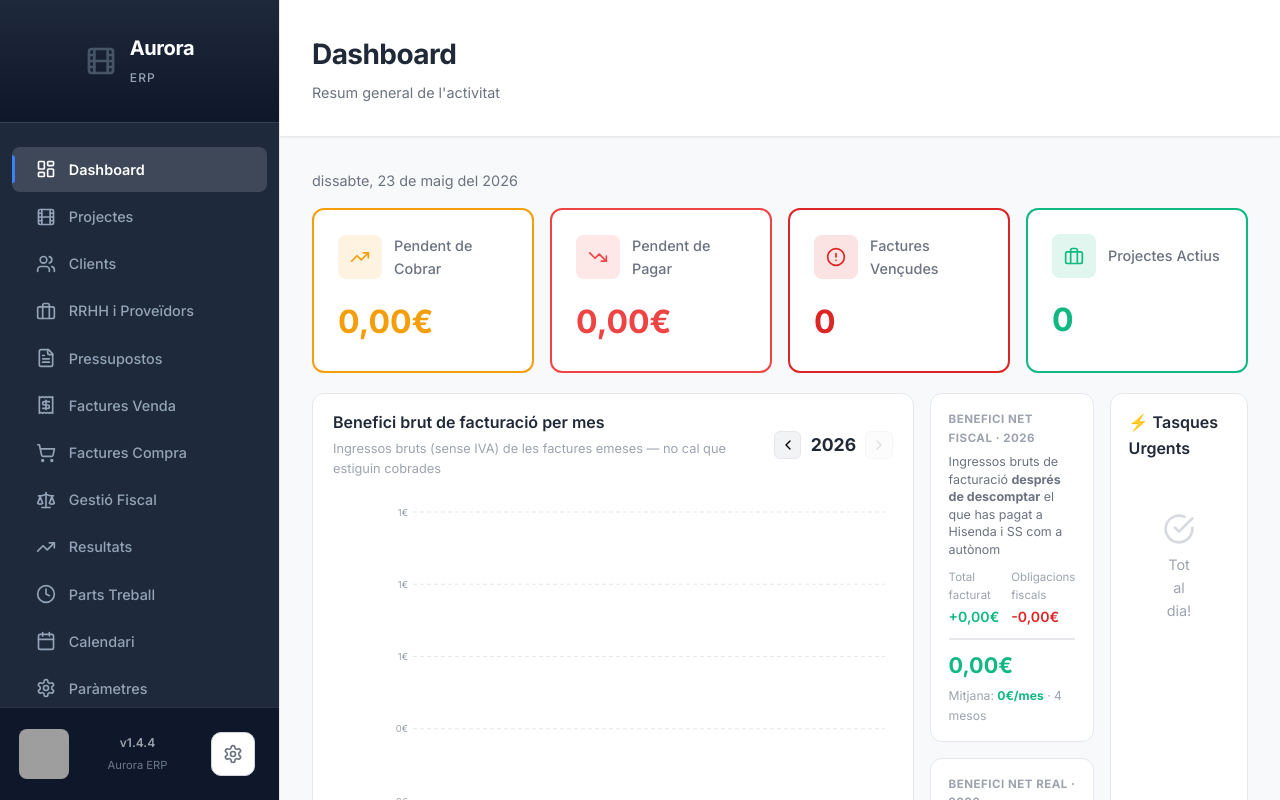
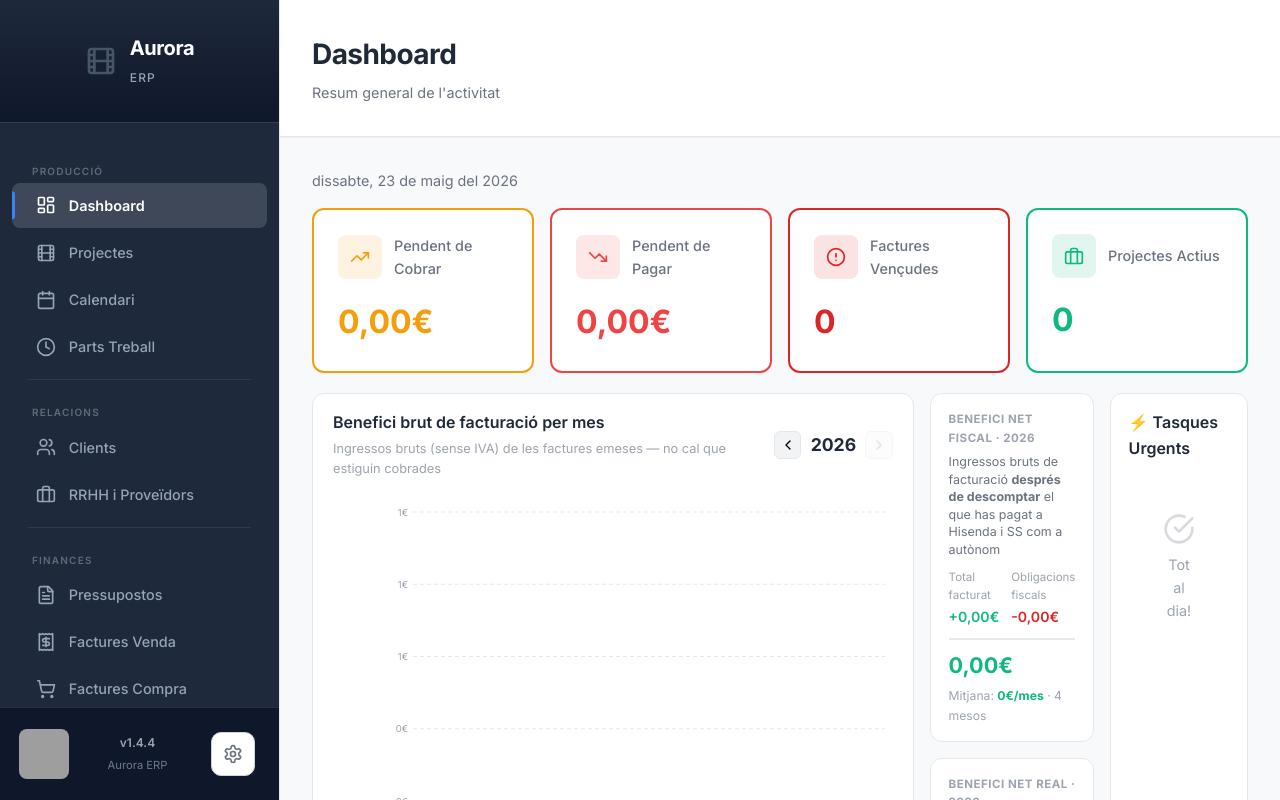
Before and after one commit to dmontees/auroraERP, a React (Vite) app: page / in a window 1280 px wide. Built offline with nearby package versions, Linux system fonts and the light colour scheme; grey boxes are pictures that could not be loaded.

Commit message:
Sidebar: agrupar nav en Producció / Relacions / Finances

```diff
--- a/src/App.css
+++ b/src/App.css
@@ -794,3 +794,25 @@ input[type="number"]::-webkit-outer-spin-button {
 input[type="number"] {
   -moz-appearance: textfield;
 }
+
+/* ── Sidebar nav groups ─────────────────────────────────────────────────── */
+.nav-group {
+  display: flex;
+  flex-direction: column;
+}
+
+.nav-group-label {
+  font-size: 10px;
+  font-weight: 600;
+  letter-spacing: 0.12em;
+  text-transform: uppercase;
+  color: rgba(255, 255, 255, 0.3);
+  padding: 16px 20px 4px;
+  user-select: none;
+}
+
+.nav-group-divider {
+  height: 1px;
+  background: rgba(255, 255, 255, 0.08);
+  margin: 8px 16px;
+}
--- a/src/App.tsx
+++ b/src/App.tsx
@@ -41,6 +41,21 @@ const DEFAULT_SETTINGS: CompanySettings = {
   email: '',
   logo: null
 };
+
+const NAV_GROUPS = [
+  {
+    label: 'Producció',
+    items: ['dashboard', 'projectes', 'calendari', 'parts-treball'] as Section[],
+  },
+  {
+    label: 'Relacions',
+    items: ['clients', 'proveidors'] as Section[],
+  },
+  {
+    label: 'Finances',
+    items: ['pressupostos', 'factures-venda', 'factures-compra', 'gestio-fiscal', 'resultats'] as Section[],
+  },
+];
 
 function App() {
   const [activeSection, setActiveSection] = useState<Section>('dashboard');
@@ -146,17 +161,44 @@ function App() {
         </div>
 
         <nav className="nav-menu">
-          {navItems.map((item) => (
+          {(() => {
+            const navMap = Object.fromEntries(navItems.map(n => [n.id, n])) as Record<Section, NavItem>;
+            return (
+              <>
+                {NAV_GROUPS.map((group, gi) => (
+                  <div key={group.label} className="nav-group">
+                    {gi > 0 && <div className="nav-group-divider" />}
+                    <span className="nav-group-label">{group.label}</span>
+                    {group.items.map(id => {
+                      const item = navMap[id];
+                      return (
                         <button
-              key={item.id}
-              onClick={() => setActiveSection(item.id)}
-              className={`nav-item ${activeSection === item.id ? 'active' : ''}`}
+                          key={id}
+                          onClick={() => setActiveSection(id)}
+                          className={`nav-item ${activeSection === id ? 'active' : ''}`}
                           title={item.description}
                         >
                           <span className="nav-icon">{item.icon}</span>
                           <span className="nav-label">{item.label}</span>
                         </button>
+                      );
+                    })}
+                  </div>
                 ))}
+                <div className="nav-group" style={{ marginTop: 'auto' }}>
+                  <div className="nav-group-divider" />
+                  <button
+                    onClick={() => setActiveSection('parametres')}
+                    className={`nav-item ${activeSection === 'parametres' ? 'active' : ''}`}
+                    title={navMap.parametres.description}
+                  >
+                    <span className="nav-icon">{navMap.parametres.icon}</span>
+                    <span className="nav-label">{navMap.parametres.label}</span>
+                  </button>
+                </div>
+              </>
+            );
+          })()}
         </nav>
 
         <CronometreWidget />
```
Lines whose indentation alone changed are shown as unchanged.
